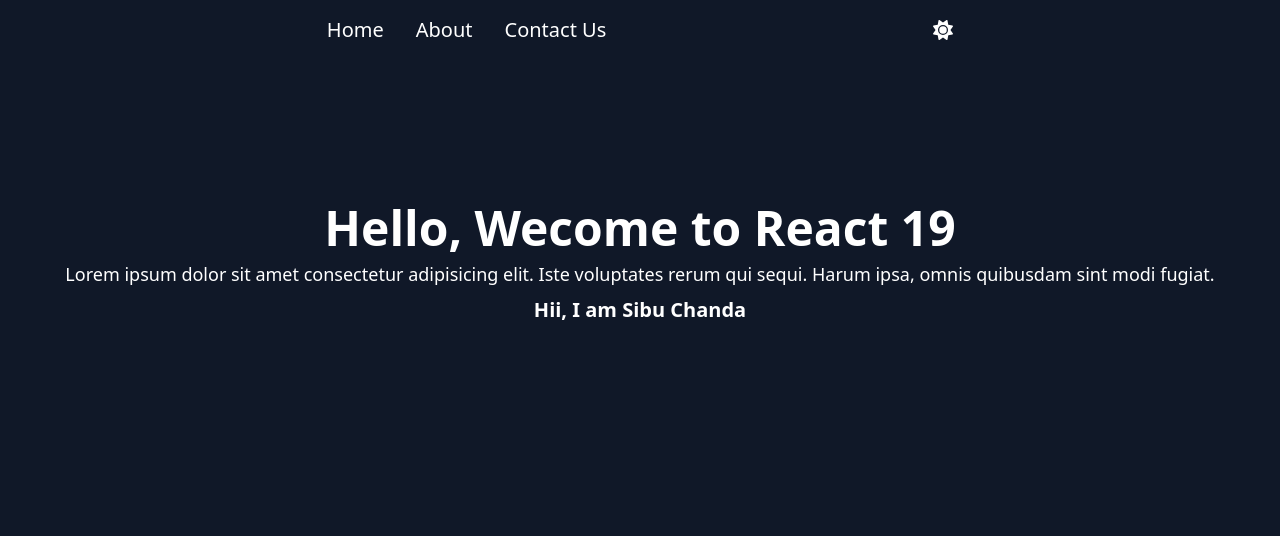
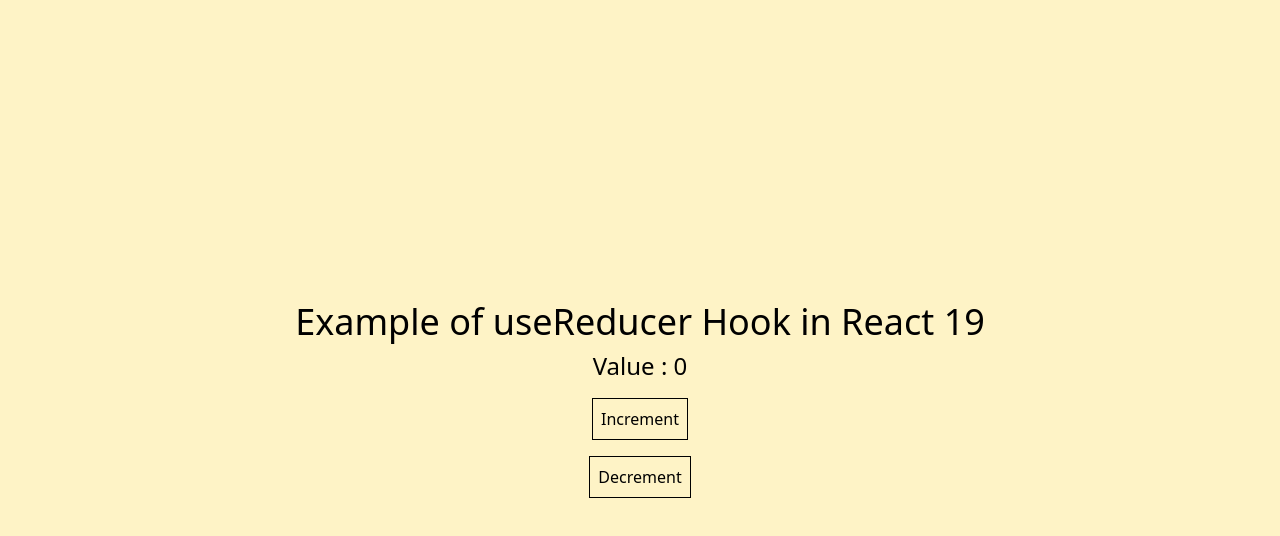
Before and after one commit to Sibuchanda/React_Mini_Projects, a React (Vite) app: page / in a window 1280 px wide. Shown: the top 536 px of the page. Built offline with nearby package versions, Linux system fonts and the light colour scheme; a web font is replaced by a local one.

Commit message:
Day-13[How to use 'useReducer' in React 19

```diff
--- a/src/App.jsx
+++ b/src/App.jsx
@@ -1,16 +1,12 @@
 import { useState } from 'react'
-import { ThemeProvider } from './darkLightMode_using_context-Api/DarkLight'
-import Homepage from './darkLightMode_using_context-Api/Homepage'
-import './darkLightMode_using_context-Api/DarkLight'
+import ExampleUseReducer from './useReducer'
 
 
 function App() {
 
   return (
     <>
-     <ThemeProvider>
-      <Homepage/>
-     </ThemeProvider>
+     <ExampleUseReducer/>
     </>
   )
 }
--- /dev/null
+++ b/src/useReducer/index.jsx
@@ -0,0 +1,29 @@
+import { useReducer } from "react";
+
+
+const ExampleUseReducer = ()=>{
+
+const reducer = (state, action)=>{
+    if(action.type === 'INCREMENT'){
+        return state + 1;
+    }
+    if(action.type === 'DECREMENT'){
+        return state - 1;
+    }
+}
+
+const [value, dispatch] = useReducer(reducer, 0);
+
+    return(
+        <>
+         <div className="container bg-amber-100 flex flex-col justify-center items-center h-screen w-screen">
+            <h1 className="text-4xl">Example of useReducer Hook in React 19</h1>
+            <h2 className="mt-2 text-2xl">Value : {value} </h2>
+            <button onClick={()=> dispatch({type: "INCREMENT"})} className="mt-4 w-auto h-auto p-2 border cursor-pointer hover:bg-gray-200">Increment</button>
+            <button onClick={()=> dispatch({type: "DECREMENT"})} className="mt-4 w-auto h-auto p-2 border cursor-pointer hover:bg-gray-200">Decrement</button>
+         </div>
+        </>
+    )
+}
+
+export default ExampleUseReducer;
```
